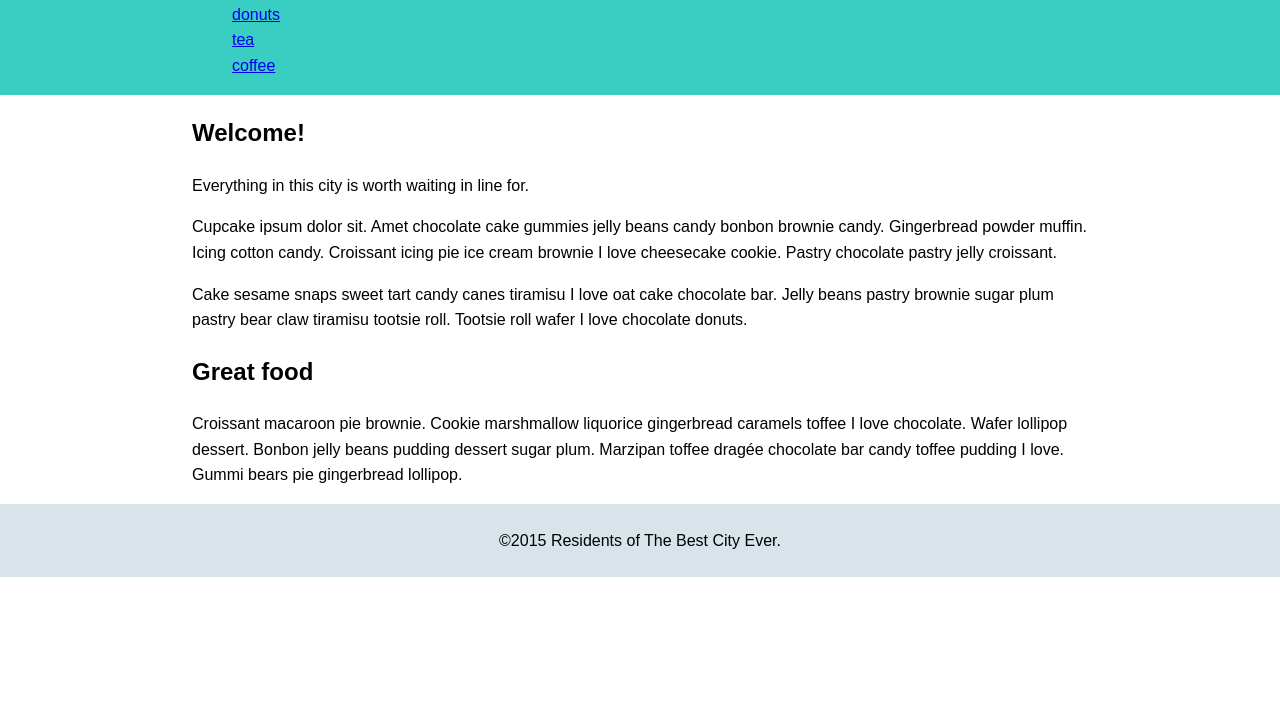
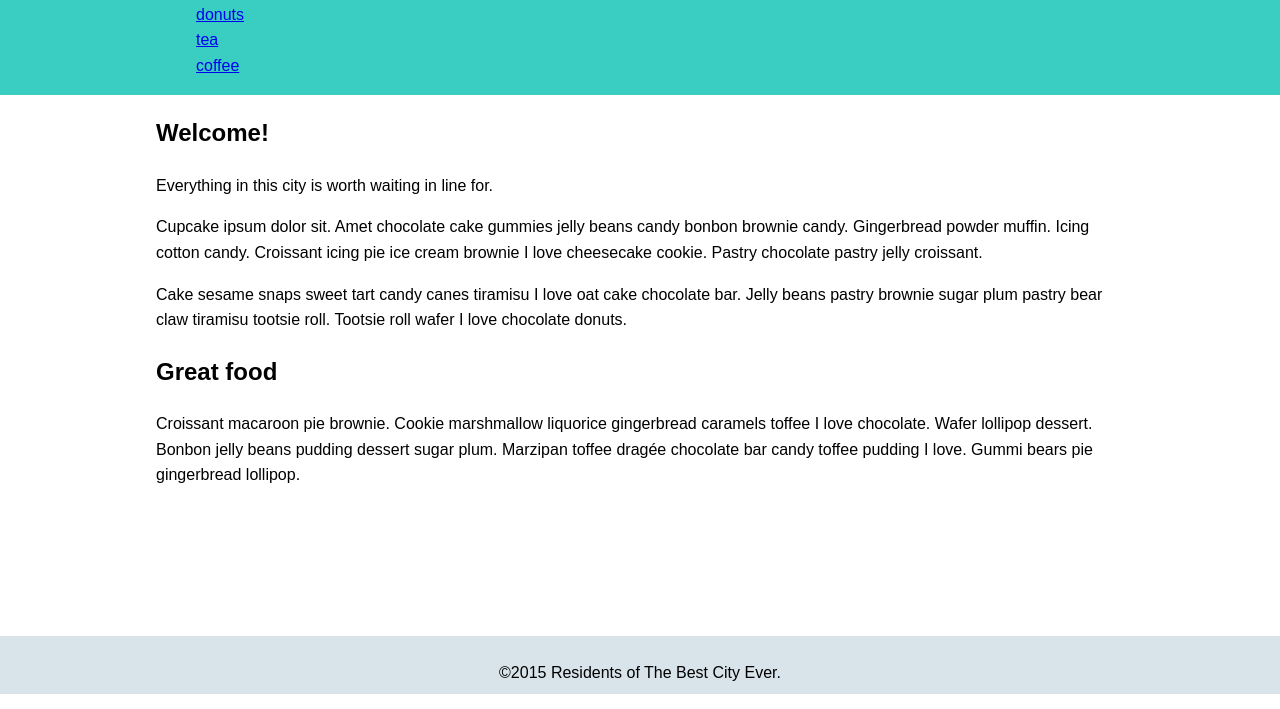
Before and after one commit to anoopmundathan/css_layout, a plain HTML site: page index.html in a window 1280 px wide. Shown: the part 91-800 px from the top of the page. Drawn offline with Linux system fonts and the light colour scheme.

Commit message:
add sticky footer

```diff
--- a/css/style.css
+++ b/css/style.css
@@ -1,12 +1,24 @@
 /* ======================================
 	Base Element Styles
 ========================================= */
+
+* {
+	box-sizing: border-box;
+}
 
 body {
 	line-height: 1.6;
 }
 
+p:last-child {
+	margin-bottom: 0;
+}
+
 /* --- Layout Containers --- */
+
+.wrapper {
+	margin: 0;
+}
 
 .main-header {
 	background: #3acec2;
@@ -14,8 +26,8 @@ body {
 }
 
 .container {
-	width: 70%;
-	margin: 0 auto;
+	padding-left: 1em;
+	padding-right: 1em;
 }
 
 .main-footer {
@@ -29,3 +41,21 @@ body {
 .name {
 	margin: 0;
 }
+
+/* ======================================
+	Media Query
+========================================= */
+
+@media (min-width: 700px) {
+
+	.wrapper {
+		min-height: calc(100vh - 73px);
+	}
+
+	.container {
+		width: 100%;
+		max-width: 1000px;
+		margin: 0 auto;
+	}
+
+}
--- a/index.html
+++ b/index.html
@@ -7,6 +7,7 @@
 	<link rel="stylesheet" href="css/style.css">
 </head>
 <body>
+		<div class="wrapper">
 			<header class="main-header">
 				<div class="container">
 					<h1 class="name"><a href="#">Best City Guide</a></h1>
@@ -28,6 +29,7 @@
 				<h2>Great food</h2>
 				<p>Croissant macaroon pie brownie. Cookie marshmallow liquorice gingerbread caramels toffee I love chocolate. Wafer lollipop dessert. Bonbon jelly beans pudding dessert sugar plum. Marzipan toffee drag&#233;e chocolate bar candy toffee pudding I love. Gummi bears pie gingerbread lollipop.</p>
 			</div>
+		</div>
 
 		<footer class="main-footer">
 			<p>&copy;2015 Residents of The Best City Ever.</p>
```
Lines whose indentation alone changed are shown as unchanged.
